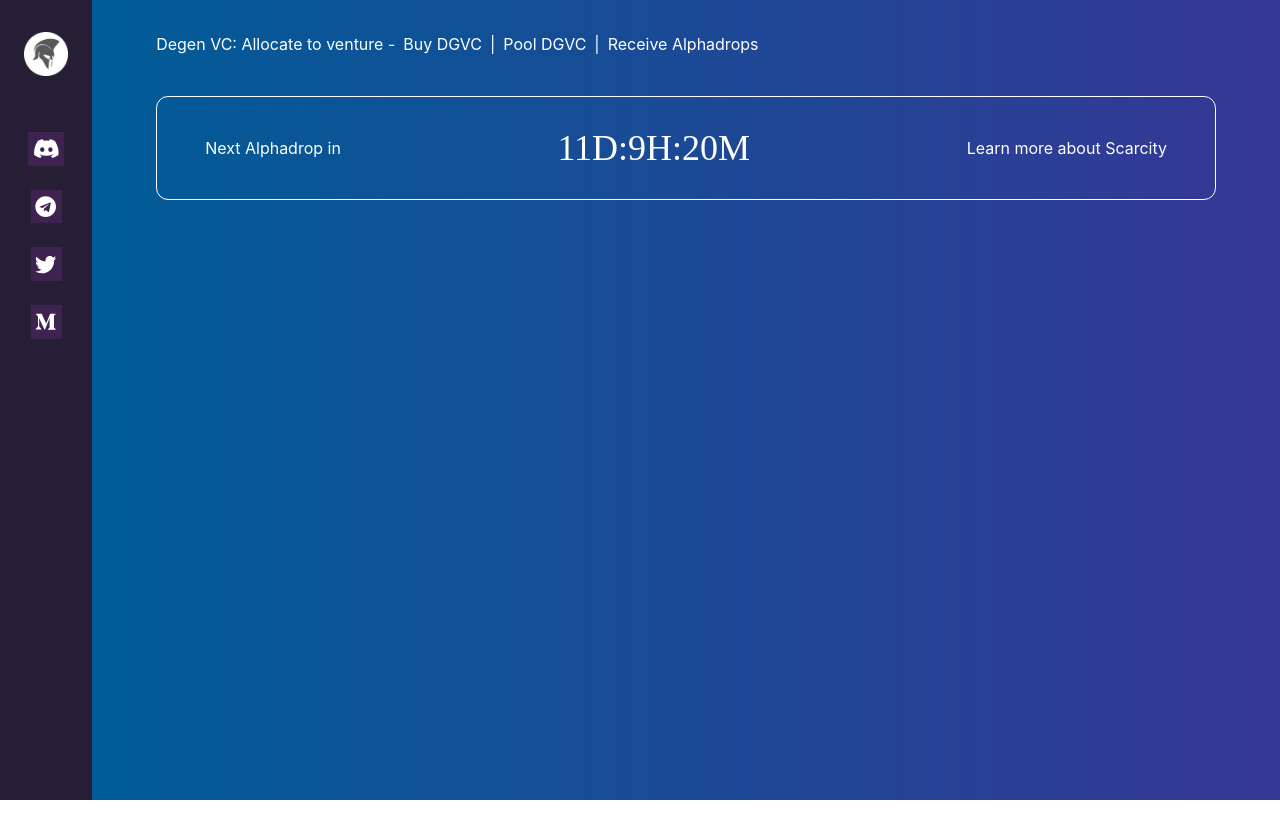
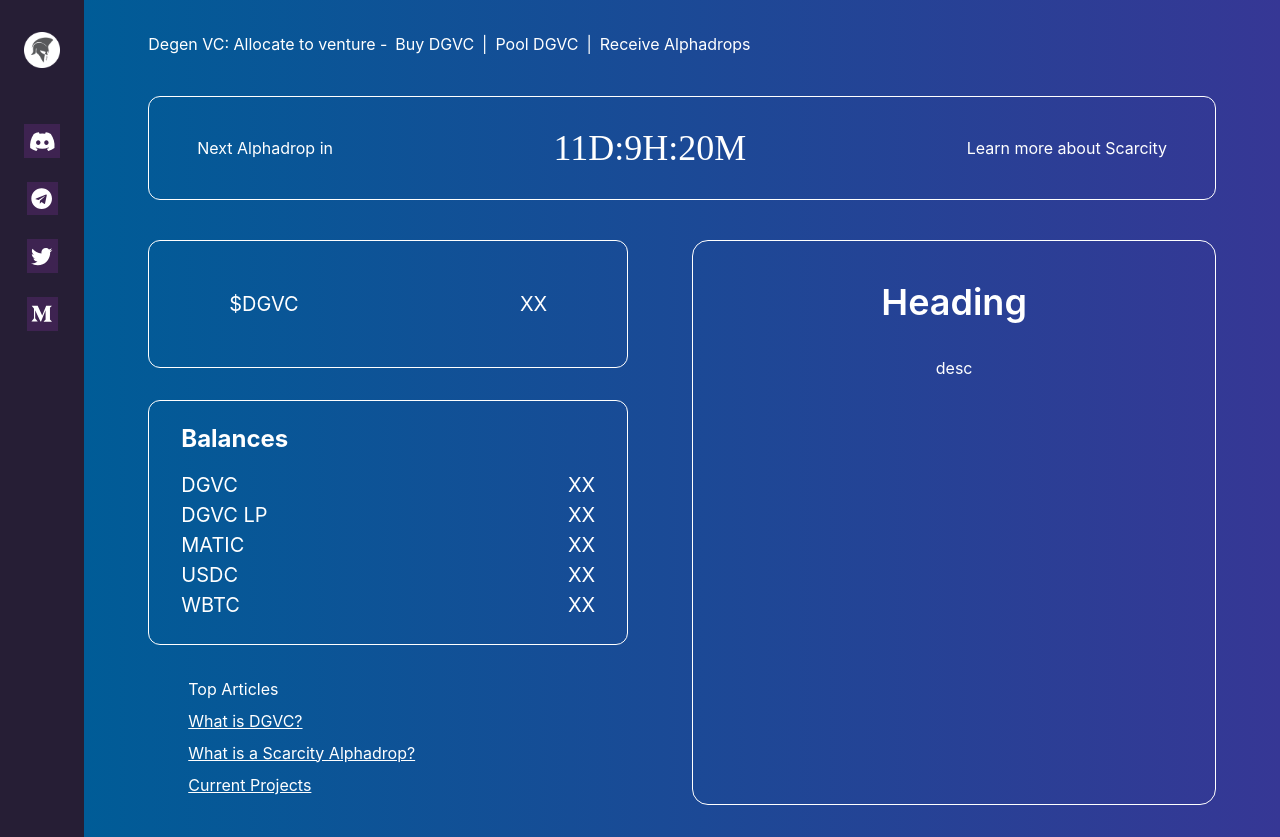
Before and after one commit to apoorvlathey/degen-vc-dashboard, a React (Create React App) app: page / in a window 1280 px wide. Before the commit the page ends 800 px from the top, so only its background shows below. Built offline with nearby package versions, Linux system fonts and the light colour scheme; a web font is replaced by a local one.

Commit message:
create left half section

```diff
--- a/src/App.tsx
+++ b/src/App.tsx
@@ -4,7 +4,7 @@ import Sidebar from "./components/Sidebar";
 
 function App() {
   return (
-    <HStack spacing="0">
+    <HStack alignItems="stretch" spacing="0">
       <Sidebar />
       <MainArea />
     </HStack>
--- /dev/null
+++ b/src/components/MainArea/ArticlesList.tsx
@@ -0,0 +1,30 @@
+import {
+  VStack,
+  Stack,
+  Center,
+  Heading,
+  Text,
+  Box,
+  Link,
+} from "@chakra-ui/react";
+
+function ArticlesList() {
+  return (
+    <VStack pt="2rem" px="2.5rem" align="flex-start">
+      <Text>Top Articles</Text>
+      <VStack align="flex-start" textDecor="underline">
+        <Link href="" isExternal>
+          What is DGVC?
+        </Link>
+        <Link href="" isExternal>
+          What is a Scarcity Alphadrop?
+        </Link>
+        <Link href="" isExternal>
+          Current Projects
+        </Link>
+      </VStack>
+    </VStack>
+  );
+}
+
+export default ArticlesList;
--- /dev/null
+++ b/src/components/MainArea/Balances.tsx
@@ -0,0 +1,34 @@
+import { VStack, HStack, Text, Spacer, Box, Heading } from "@chakra-ui/react";
+
+const TokenBalance = ({
+  tokenName,
+  balance,
+}: {
+  tokenName: string;
+  balance: string;
+}) => (
+  <HStack fontSize="xl">
+    <Text textTransform="uppercase">{tokenName}</Text>
+    <Spacer />
+    <Text>{balance}</Text>
+  </HStack>
+);
+
+function Balances() {
+  return (
+    <Box pt="2rem">
+      <Box border="1.5px solid white" py="1.5rem" px="2rem" rounded="xl">
+        <Heading fontSize="2xl" pb="1rem">
+          Balances
+        </Heading>
+        <TokenBalance tokenName="DGVC" balance="XX" />
+        <TokenBalance tokenName="DGVC LP" balance="XX" />
+        <TokenBalance tokenName="Matic" balance="XX" />
+        <TokenBalance tokenName="Usdc" balance="XX" />
+        <TokenBalance tokenName="Wbtc" balance="XX" />
+      </Box>
+    </Box>
+  );
+}
+
+export default Balances;
--- /dev/null
+++ b/src/components/MainArea/DGVCPrice.tsx
@@ -0,0 +1,19 @@
+import { HStack, Text, Spacer } from "@chakra-ui/react";
+
+function DGVCPrice() {
+  return (
+    <HStack
+      border="1.5px solid white"
+      py="3rem"
+      px="5rem"
+      fontSize="xl"
+      rounded="xl"
+    >
+      <Text>$DGVC</Text>
+      <Spacer />
+      <Text>XX</Text>
+    </HStack>
+  );
+}
+
+export default DGVCPrice;
--- a/src/components/MainArea/index.tsx
+++ b/src/components/MainArea/index.tsx
@@ -1,12 +1,15 @@
-import { VStack, HStack, Text, Link } from "@chakra-ui/react";
+import { VStack, Stack, Center, Heading, Text, Box } from "@chakra-ui/react";
 import AlphadropBox from "./AlphadropBox";
+import ArticlesList from "./ArticlesList";
+import Balances from "./Balances";
+import DGVCPrice from "./DGVCPrice";
 import TopLinks from "./TopLinks";
 
 function MainArea() {
   return (
     <VStack
       w="100%"
-      h="100vh"
+      minH="100vh"
       py="2rem"
       px="4rem"
       bgGradient="linear(to-r, #005C97, #363795)"
@@ -15,6 +18,32 @@ function MainArea() {
     >
       <TopLinks />
       <AlphadropBox />
+      <Box pt="2rem" w="100%">
+        <Stack
+          direction="row"
+          alignItems="stretch"
+          justifyContent="space-between"
+          spacing="4rem"
+        >
+          <Box flex={1} pb="2" maxW="30rem">
+            <DGVCPrice />
+            <Balances />
+            <ArticlesList />
+          </Box>
+          <Box flex={1} pb="2" border="1.5px solid white" rounded="1rem">
+            <Center pt={10} px={6}>
+              <VStack spacing={8}>
+                <Heading as="h2" fontWeight="semibold">
+                  Heading
+                </Heading>
+                <Text whiteSpace="pre-wrap" textAlign="center">
+                  desc
+                </Text>
+              </VStack>
+            </Center>
+          </Box>
+        </Stack>
+      </Box>
     </VStack>
   );
 }
--- a/src/components/Sidebar.tsx
+++ b/src/components/Sidebar.tsx
@@ -16,7 +16,7 @@ const SocialIcon = ({ link, icon }: { link: string; icon: IconDefinition }) => (
 
 function Sidebar() {
   return (
-    <VStack bg="#261E35" px="1.5rem" h="100vh" color="white">
+    <VStack flex="1" bg="#261E35" px="1.5rem" minH="100vh" color="white">
       <Link pt="2rem" href="/">
         <Image src="/images/degen-vc-logo.png" w="3rem" />
       </Link>
```
